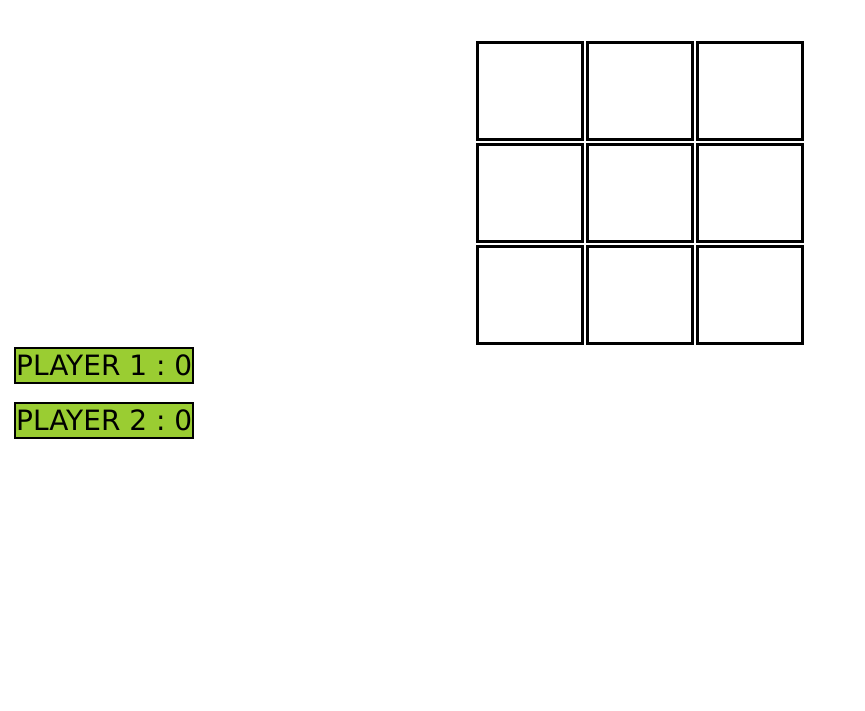
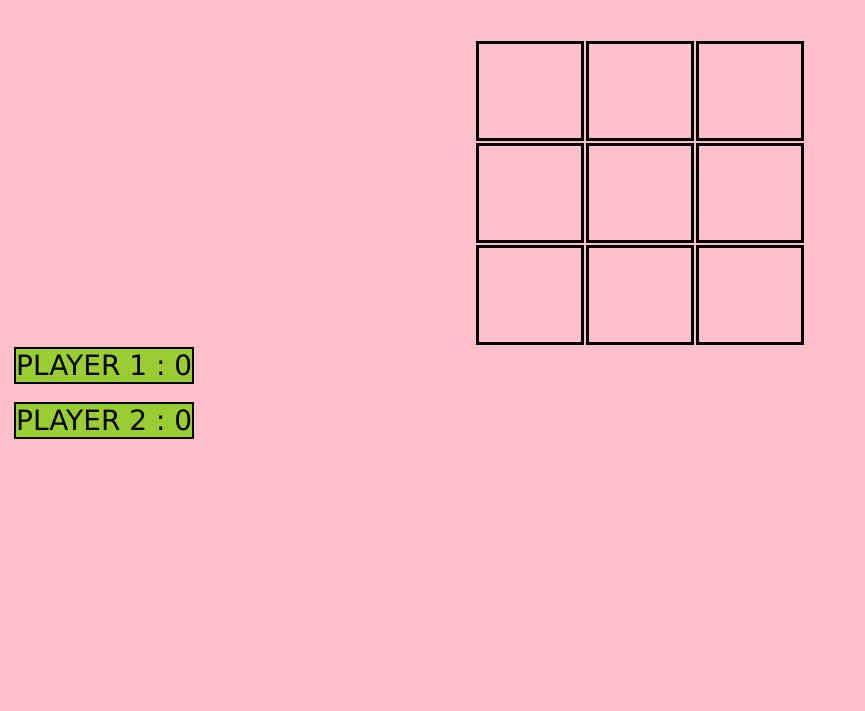
Before and after one commit to raj-khanna1/tic-tac-toe, a plain HTML site: page index.html in a window 1280 px wide. Shown: the part 89-800 px from the top of the page, without its empty margins (0-865 px from the left). Drawn offline with Linux system fonts and the light colour scheme.

Commit message:
Update style.css

```diff
--- a/style.css
+++ b/style.css
@@ -27,3 +27,5 @@ table td{
     margin-left: 0.5em;
     font-family: 'Lucida Sans', 'Lucida Sans Regular', 'Lucida Grande', 'Lucida Sans Unicode', Geneva, Verdana, sans-serif;
 }
+body{
+    background-color:pink;
```
